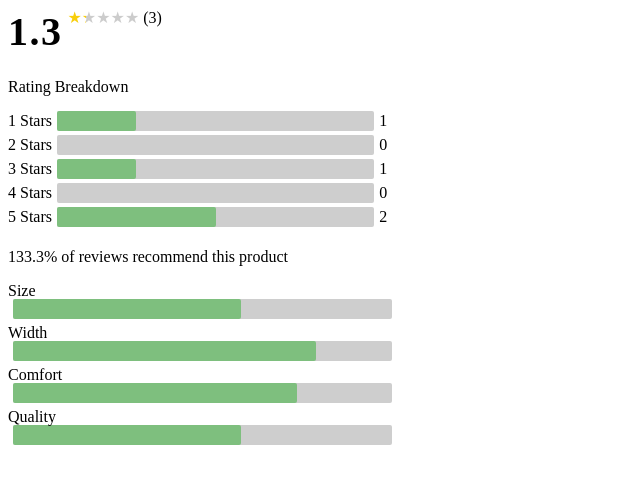
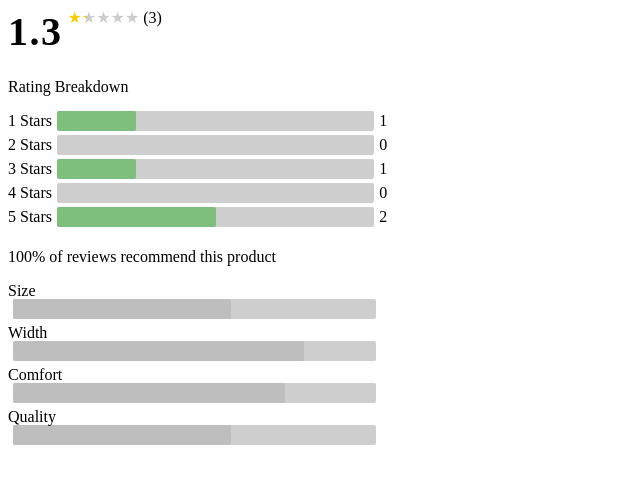
Before and after one commit to shelleychenn/Greenfield-Blazar, a React app: page / in a window 1280 px wide. Shown: the top 484 px of the page, without its empty margins (0-640 px from the left). Built offline with nearby package versions, Linux system fonts and the light colour scheme; the HTML template or start-up script is replaced by a standard one.

Commit message:
Fix total recommendation % logic, refactor rating bar to take filler color as input for flexibility

```diff
--- a/client/src/components/RatingsAndReviewsComponents/RatingBar.jsx
+++ b/client/src/components/RatingsAndReviewsComponents/RatingBar.jsx
@@ -1,9 +1,12 @@
 import React from 'react';
 
-const RatingBar = ({ percentage }) => {
+const RatingBar = ({ bgcolor, percentage }) => {
   return (
     <div className="rating-bar-container">
-      <div className="rating-bar-filler" style={{ width: `${percentage}%` }}>
+      <div
+        className="rating-bar-filler"
+        style={{ width: `${percentage}%`, backgroundColor: bgcolor }}
+      >
         <span></span>
       </div>
     </div>
--- a/client/src/components/RatingsAndReviewsComponents/ReviewBreakdown.jsx
+++ b/client/src/components/RatingsAndReviewsComponents/ReviewBreakdown.jsx
@@ -43,10 +43,12 @@
   }
 
   getRecommendedPercentage(metaData) {
-    let percentage =
-      (Object.values(metaData.recommended)[0] /
-        Object.keys(metaData.ratings).length) *
-      100;
+    let totalRecommended = Object.values(metaData.recommended)[0];
+    let totalReview = 0;
+    for (let key in metaData.ratings) {
+      totalReview += metaData.ratings[key];
+    }
+    let percentage = (totalRecommended / totalReview) * 100;
     return Math.round(percentage * 10) / 10;
   }
 
@@ -63,9 +65,10 @@
       let productBars = [];
       for (let trait in characteristics) {
         productBars.push(
-          <div>
+          <div className="review-product-bar">
             {trait}
             <RatingBar
+              bgcolor="#bfbebe"
               percentage={
                 Object.values(
                   this.getCharacteristicAverage(characteristics[trait])
@@ -89,6 +92,7 @@
           <div className="review-rating-bars-bar">
             <div className="review-rating-bars-bar-label">{i} Stars</div>
             <RatingBar
+              bgcolor="#60b960ba"
               percentage={
                 this.getRatingPercentage(i, this.props.reviewsMetaData.ratings)
                   .percentage
--- a/client/src/styles/reviews.rating.breakdown.scss
+++ b/client/src/styles/reviews.rating.breakdown.scss
@@ -39,10 +39,13 @@
 
 .rating-bar-filler {
   height: 100%;
-  background-color: #60b960ba;
   border-radius: inherit;
 }
 
 .review-rating-bars-bar-label {
   white-space: nowrap;
 }
+
+.review-product-bar {
+  margin-right: 16px;
+}
```
